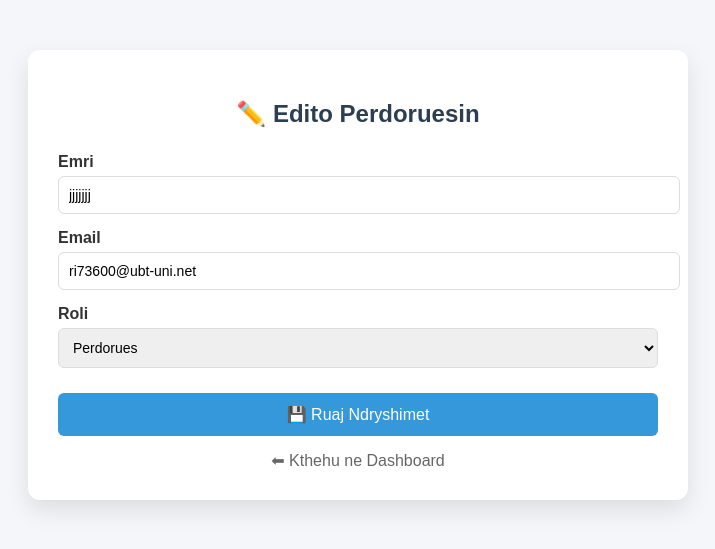
After one commit to Rinesaibishi01/Online-Product-Management, a PHP site: page /dashboard/edit_user.php?id=11 in a window 1280 px wide. The commit adds this page. Shown: the top 549 px of the page, without its empty margins (282-997 px from the left). Run offline with PHP 8.4, Linux system fonts and the light colour scheme; the visitor is signed in with stand-in values (Sample User, id 1); data comes from the database, SQL or seed files in the repository.

Commit message:
Zgjidhur conflict dhe update nga ndryshimet e mia

```diff
--- a/classes/user.php
+++ b/classes/user.php
@@ -36,5 +36,29 @@ class Perdoruesi {
             return false;
         }
     }
-}
+
+    // Merr user sipas ID
+    public function lexoUserSipasId($id) {
+
+        $query = "SELECT * FROM " . $this->tabela . " WHERE id = ?";
+
+        $stmt = $this->db->prepare($query);
+
+        $stmt->execute([$id]);
+
+        return $stmt->fetch(PDO::FETCH_ASSOC);
+    }
+
+    // Update user
+    public function updateUser($id, $emri, $email, $roli) {
+
+        $query = "UPDATE " . $this->tabela . "
+                  SET emri = ?, email = ?, roli = ?
+                  WHERE id = ?";
+
+        $stmt = $this->db->prepare($query);
+
+        return $stmt->execute([$emri, $email, $roli, $id]);
+    }
+} // Kjo kllapë mbyll klasën Perdoruesi
 ?>
--- /dev/null
+++ b/dashboard/edit_user.php
@@ -0,0 +1,202 @@
+<?php
+session_start();
+
+if (!isset($_SESSION['roli']) || $_SESSION['roli'] !== 'admin') {
+    header("Location: ../login.php");
+    exit();
+}
+
+require_once "../config/database.php";
+require_once "../classes/User.php";
+
+$database = new Database();
+$db = $database->lidhja();
+
+$userObj = new Perdoruesi($db);
+
+// kontrollo ID
+if (!isset($_GET['id'])) {
+    echo "Perdoruesi nuk u gjet!";
+    exit();
+}
+
+$id = $_GET['id'];
+
+// merr userin sipas ID
+$user = $userObj->lexoUserSipasId($id);
+
+if (!$user) {
+    echo "Perdoruesi nuk ekziston!";
+    exit();
+}
+
+// update user
+if ($_SERVER["REQUEST_METHOD"] == "POST") {
+
+    $emri = $_POST['emri'];
+    $email = $_POST['email'];
+    $roli = $_POST['roli'];
+
+    if ($userObj->updateUser($id, $emri, $email, $roli)) {
+
+        header("Location: admin_dashboard.php");
+        exit();
+
+    } else {
+
+        echo "Gabim gjate editimit!";
+
+    }
+}
+?>
+
+<!DOCTYPE html>
+<html lang="sq">
+<head>
+<meta charset="UTF-8">
+<meta name="viewport" content="width=device-width, initial-scale=1.0">
+
+<title>Edito Perdoruesin</title>
+
+<style>
+
+body{
+    font-family: Arial, sans-serif;
+    background:#f4f6f9;
+    margin:0;
+    padding:0;
+}
+
+.container{
+    max-width:600px;
+    margin:50px auto;
+    background:white;
+    padding:30px;
+    border-radius:12px;
+    box-shadow:0 10px 25px rgba(0,0,0,0.1);
+}
+
+h2{
+    text-align:center;
+    margin-bottom:25px;
+    color:#2c3e50;
+}
+
+.form-group{
+    margin-bottom:15px;
+}
+
+label{
+    display:block;
+    margin-bottom:5px;
+    font-weight:bold;
+    color:#333;
+}
+
+input, select{
+    width:100%;
+    padding:10px;
+    border:1px solid #ddd;
+    border-radius:6px;
+    font-size:14px;
+}
+
+.btn{
+    width:100%;
+    padding:12px;
+    background:#3498db;
+    color:white;
+    border:none;
+    border-radius:6px;
+    font-size:16px;
+    cursor:pointer;
+    margin-top:10px;
+}
+
+.btn:hover{
+    background:#2980b9;
+}
+
+.back{
+    display:block;
+    text-align:center;
+    margin-top:15px;
+    color:#666;
+    text-decoration:none;
+}
+
+.back:hover{
+    color:#000;
+}
+
+</style>
+
+</head>
+<body>
+
+<div class="container">
+
+    <h2>✏️ Edito Perdoruesin</h2>
+
+    <form method="POST">
+
+        <div class="form-group">
+
+            <label>Emri</label>
+
+            <input
+                type="text"
+                name="emri"
+                value="<?php echo htmlspecialchars($user['emri']); ?>"
+                required
+            >
+
+        </div>
+
+        <div class="form-group">
+
+            <label>Email</label>
+
+            <input
+                type="email"
+                name="email"
+                value="<?php echo htmlspecialchars($user['email']); ?>"
+                required
+            >
+
+        </div>
+
+        <div class="form-group">
+
+            <label>Roli</label>
+
+            <select name="roli">
+
+                <option value="perdorues"
+                <?php if($user['roli'] == 'perdorues') echo 'selected'; ?>>
+                    Perdorues
+                </option>
+
+                <option value="admin"
+                <?php if($user['roli'] == 'admin') echo 'selected'; ?>>
+                    Admin
+                </option>
+
+            </select>
+
+        </div>
+
+        <button class="btn" type="submit">
+            💾 Ruaj Ndryshimet
+        </button>
+
+    </form>
+
+    <a class="back" href="admin_dashboard.php">
+        ⬅ Kthehu ne Dashboard
+    </a>
+
+</div>
+
+</body>
+</html>
```
Also changed, not shown: about.php (+20 -58 lines), classes/product.php (+15 -2 lines), dashboard/admin_dashboard.php (+179 -11 lines), dashboard/edit_product.php (added, +177 -0 lines).
